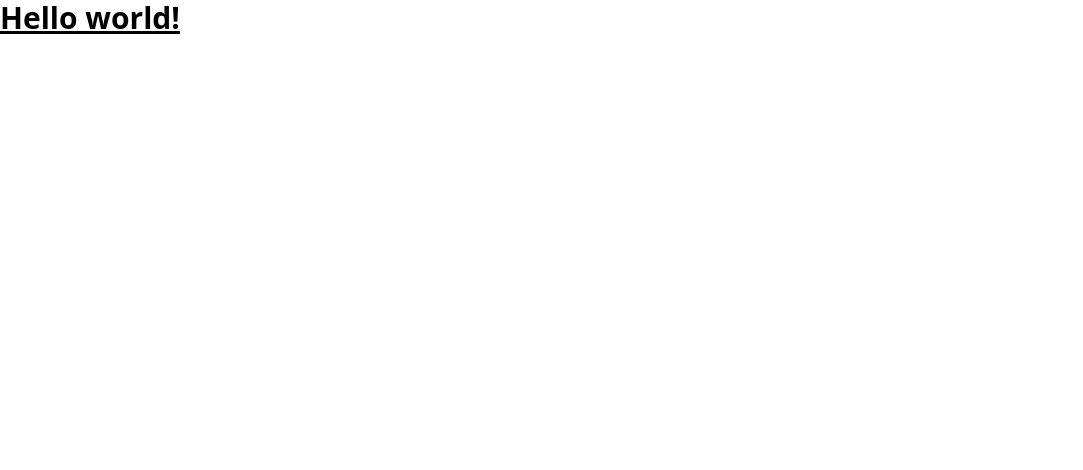
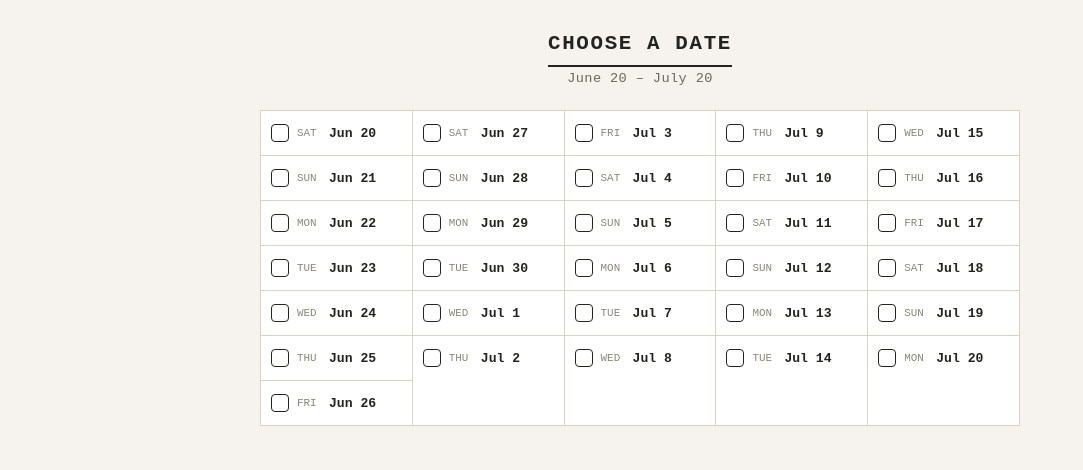
Before and after one commit to SanjaiReva/sanjai, a plain HTML site: page index.html in a window 1280 px wide. Shown: the whole page, without its empty margins (0-1083 px from the left). Drawn offline with nearby package versions, Linux system fonts and the light colour scheme.

Commit message:
Update index.html

```diff
--- a/index.html
+++ b/index.html
@@ -1,13 +1,245 @@
-<!doctype html>
-<html>
-  <head>
-    <meta charset="UTF-8" />
-    <meta name="viewport" content="width=device-width, initial-scale=1.0" />
-    <script src="https://cdn.jsdelivr.net/npm/@tailwindcss/browser@4"></script>
-  </head>
-  <body>
-    <h1 class="text-3xl font-bold underline">
-      Hello world!
-    </h1>
-  </body>
+<!DOCTYPE html>
+<html lang="en">
+<head>
+<meta charset="UTF-8">
+<meta name="viewport" content="width=device-width, initial-scale=1.0">
+<title>Pick a Day</title>
+<style>
+  :root{
+    --paper:#f6f3ee;
+    --ink:#23241f;
+    --line:#d8d2c4;
+    --accent:#b5562a;
+    --accent-soft:#f1e2d6;
+  }
+  *{box-sizing:border-box;}
+  html{
+    -webkit-text-size-adjust:100%;
+  }
+  body{
+    margin:0;
+    background:var(--paper);
+    color:var(--ink);
+    font-family: 'Courier New', Consolas, monospace;
+    padding:32px 16px;
+    display:flex;
+    flex-direction:column;
+    align-items:center;
+    min-height:100vh;
+  }
+  h1{
+    font-size:1.3rem;
+    letter-spacing:0.08em;
+    text-transform:uppercase;
+    margin:0 0 4px 0;
+    border-bottom:2px solid var(--ink);
+    padding-bottom:10px;
+    text-align:center;
+  }
+  .range{
+    font-size:0.85rem;
+    color:#6b675c;
+    margin-bottom:24px;
+    letter-spacing:0.03em;
+    text-align:center;
+  }
+  form{
+    display:flex;
+    gap:0;
+    background:#fff;
+    border:1px solid var(--line);
+    width:100%;
+    max-width:760px;
+  }
+  .col{
+    display:flex;
+    flex-direction:column;
+    border-right:1px solid var(--line);
+    flex:1;
+    min-width:0;
+  }
+  .col:last-child{
+    border-right:none;
+  }
+  label{
+    display:flex;
+    align-items:center;
+    gap:8px;
+    padding:13px 10px;
+    border-bottom:1px solid var(--line);
+    cursor:pointer;
+    font-size:0.82rem;
+    white-space:nowrap;
+    transition:background 0.12s ease;
+    -webkit-tap-highlight-color:transparent;
+    user-select:none;
+    touch-action:manipulation;
+  }
+  .col label:last-child{
+    border-bottom:none;
+  }
+  label:hover{
+    background:var(--accent-soft);
+  }
+  input[type="checkbox"]{
+    appearance:none;
+    width:18px;
+    height:18px;
+    border:1.5px solid var(--ink);
+    border-radius:4px;
+    margin:0;
+    position:relative;
+    flex-shrink:0;
+  }
+  input[type="checkbox"]:checked{
+    border-color:var(--accent);
+    background:var(--accent);
+  }
+  input[type="checkbox"]:checked::after{
+    content:"";
+    position:absolute;
+    left:5px;
+    top:1px;
+    width:5px;
+    height:9px;
+    border:solid #fff;
+    border-width:0 2px 2px 0;
+    transform:rotate(45deg);
+  }
+  .daynum{
+    font-weight:bold;
+    width:22px;
+  }
+  .weekday{
+    color:#8b8678;
+    font-size:0.68rem;
+    text-transform:uppercase;
+    width:24px;
+  }
+  label.selected{
+    background:var(--accent-soft);
+  }
+  .footer{
+    margin-top:22px;
+    font-size:0.85rem;
+    min-height:1.4em;
+    color:var(--accent);
+    letter-spacing:0.02em;
+    text-align:center;
+    padding:0 8px;
+  }
+
+  /* Mobile: keep 5 columns but tighten spacing, type, and tap targets */
+  @media (max-width:640px){
+    form{
+      flex-wrap:wrap;
+      border:1px solid var(--line);
+    }
+    .col{
+      flex:1 1 33.33%;
+      border-right:1px solid var(--line);
+    }
+    .col:nth-child(3n){
+      border-right:none;
+    }
+    label{
+      padding:14px 6px;
+      font-size:0.78rem;
+      gap:6px;
+    }
+    .weekday{
+      width:auto;
+      font-size:0.62rem;
+    }
+    .daynum{
+      width:auto;
+    }
+  }
+
+  @media (max-width:380px){
+    .col{
+      flex:1 1 50%;
+    }
+    .col:nth-child(3n){
+      border-right:1px solid var(--line);
+    }
+    .col:nth-child(2n){
+      border-right:none;
+    }
+  }
+</style>
+</head>
+<body>
+
+  <h1>Choose a Date</h1>
+  <div class="range">June 20 &ndash; July 20</div>
+
+  <form id="dateForm"></form>
+  <div class="footer" id="result"></div>
+
+<script>
+  const startDate = new Date(2026, 5, 20); // June 20, 2026
+  const totalDays = 31;
+  const numCols = 5;
+
+  const dayNames = ["Sun","Mon","Tue","Wed","Thu","Fri","Sat"];
+  const monthNames = ["Jan","Feb","Mar","Apr","May","Jun","Jul","Aug","Sep","Oct","Nov","Dec"];
+
+  const days = [];
+  for (let i = 0; i < totalDays; i++) {
+    const d = new Date(startDate);
+    d.setDate(startDate.getDate() + i);
+    days.push(d);
+  }
+
+  // split into 5 columns, as even as possible (6 rows, last col gets the extra day)
+  const base = Math.floor(totalDays / numCols); // 6
+  const extra = totalDays % numCols; // 1
+  const columns = [];
+  let idx = 0;
+  for (let c = 0; c < numCols; c++) {
+    const count = base + (c < extra ? 1 : 0);
+    columns.push(days.slice(idx, idx + count));
+    idx += count;
+  }
+
+  const form = document.getElementById("dateForm");
+  const result = document.getElementById("result");
+
+  columns.forEach(colDays => {
+    const colDiv = document.createElement("div");
+    colDiv.className = "col";
+    colDays.forEach(d => {
+      const iso = d.toISOString().slice(0,10);
+      const label = document.createElement("label");
+      label.innerHTML = `
+        <input type="checkbox" name="chosenDate" value="${iso}">
+        <span class="weekday">${dayNames[d.getDay()]}</span>
+        <span class="daynum">${monthNames[d.getMonth()]} ${d.getDate()}</span>
+      `;
+      colDiv.appendChild(label);
+      form.appendChild(colDiv);
+    });
+  });
+
+  function updateResult() {
+    const checked = Array.from(form.querySelectorAll('input[type="checkbox"]:checked'));
+    if (checked.length === 0) {
+      result.textContent = "";
+      return;
+    }
+    const labels = checked.map(input => {
+      const d = new Date(input.value + "T00:00:00");
+      return `${monthNames[d.getMonth()]} ${d.getDate()}`;
+    });
+    result.textContent = `Selected (${checked.length}): ${labels.join(", ")}`;
+  }
+
+  form.addEventListener("change", (e) => {
+    e.target.closest("label").classList.toggle("selected", e.target.checked);
+    updateResult();
+  });
+</script>
+
+</body>
 </html>
```
